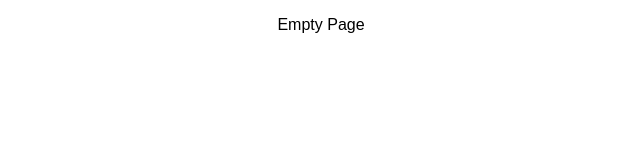
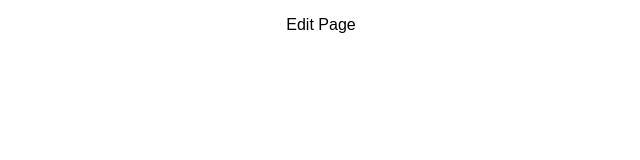
Before and after one commit to NaomiPrice/Weekend_Project_6, a React (Create React App) app: page /#/edit in a window 1280 px wide. Shown: the top 160 px of the page, without its empty margins (319-959 px from the left). Built offline with nearby package versions, Linux system fonts and the light colour scheme.

Commit message:
set up main components needed and imported into App.js

```diff
--- a/package.json
+++ b/package.json
@@ -10,6 +10,7 @@
     "react": "^16.8.6",
     "react-dom": "^16.8.6",
     "react-redux": "^5.1.1",
+    "react-router-dom": "^5.1.2",
     "react-scripts": "^3.0.1",
     "redux": "^4.0.1",
     "redux-logger": "^3.0.6",
--- a/src/components/App/App.js
+++ b/src/components/App/App.js
@@ -1,13 +1,21 @@
 import React, { Component } from 'react';
 import './App.css';
+import {HashRouter as Router, Route} from 'react-router-dom';
+import Home from '../Home/Home';
+import Details from '../Details/Details';
+import Edit from '../Edit/Edit';
 
 class App extends Component {
   // Renders the entire app on the DOM
   render() {
     return (
+      <Router>
       <div className="App">
-        <p>Empty Page</p>
+        <Route path="/" exact component={Home}></Route>
+        <Route path="/details" component={Details}></Route>
+        <Route path="/edit" component={Edit}></Route>
       </div>
+      </Router>
     );
   }
 }
--- /dev/null
+++ b/src/components/Details/Details.js
@@ -0,0 +1,18 @@
+import React, { Component } from 'react';
+
+
+class Details extends Component {
+  // Renders the entire app on the DOM
+  render() {
+    return (
+
+      <div className="Details">
+        <p>Details Page</p>
+
+      </div>
+
+    );
+  }
+}
+
+export default Details;
--- /dev/null
+++ b/src/components/Edit/Edit.js
@@ -0,0 +1,16 @@
+import React, { Component } from 'react';
+
+
+class Edit extends Component {
+  // Renders the entire app on the DOM
+  render() {
+    return (
+
+      <div className="Edit">
+        <p>Edit Page</p>
+      </div>
+    );
+  }
+}
+
+export default Edit;
--- /dev/null
+++ b/src/components/Home/Home.js
@@ -0,0 +1,18 @@
+import React, { Component } from 'react';
+
+
+class Home extends Component {
+  // Renders the entire app on the DOM
+  render() {
+    return (
+
+      <div className="Home">
+        <p>Home screen</p>
+
+      </div>
+
+    );
+  }
+}
+
+export default Home;
```
Also changed, not shown: 1 other file (tests, documents, lock files or other folders).
